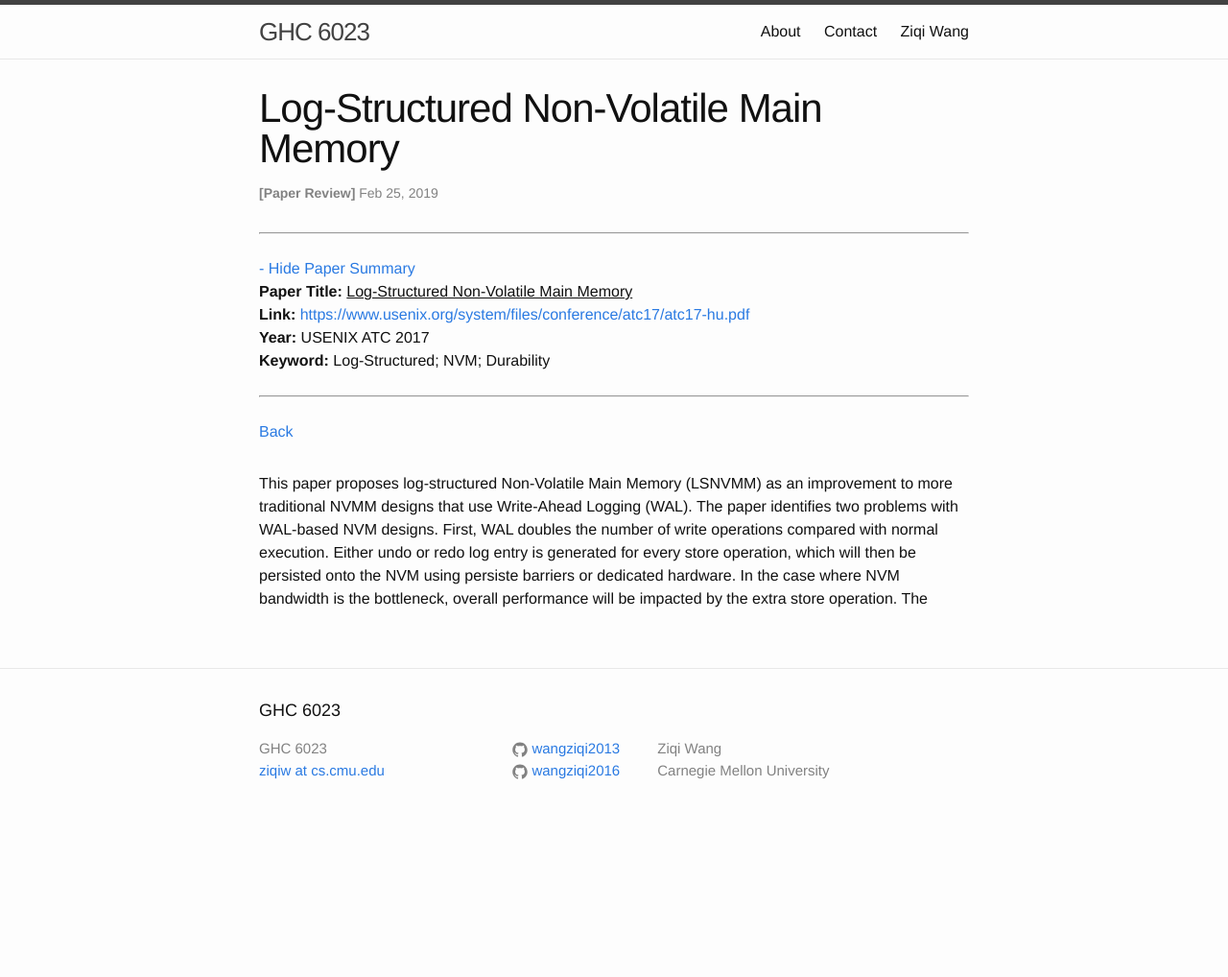
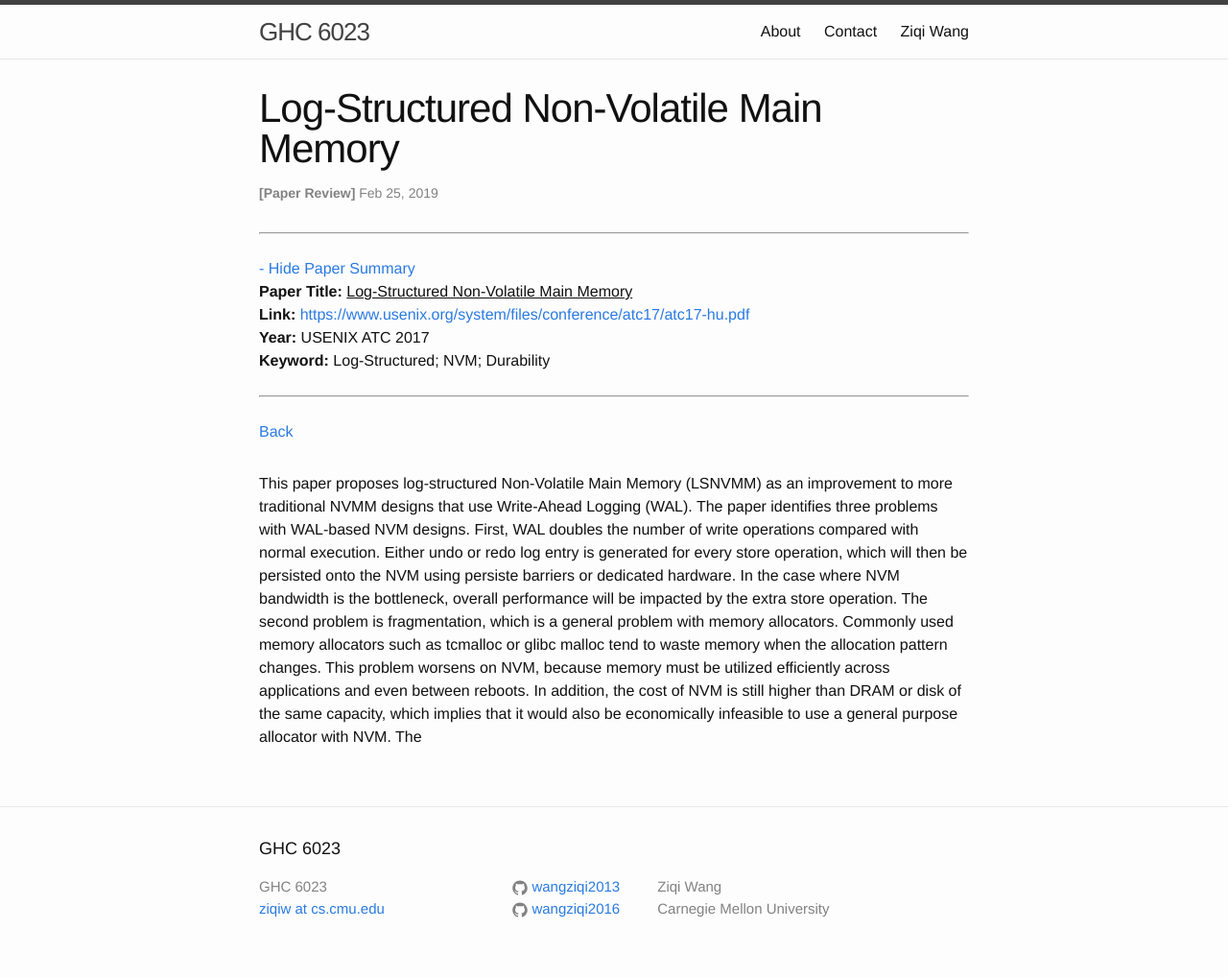
Before and after one commit to wangziqi2013/wangziqi2013.github.io, a Jekyll site: the page built from _posts/2019-02-25-log-structured-nv-main-memory.markdown, in a window 1280 px wide. Shown: the whole page at 96% size. Built offline with Jekyll 4.4.1, drawn with Linux system fonts in a browser that asks for light colours; before the commit the page ends 900 px from its top, so only the background shows below that.

Commit message:
Adding second problem

```diff
--- a/_posts/2019-02-25-log-structured-nv-main-memory.markdown
+++ b/_posts/2019-02-25-log-structured-nv-main-memory.markdown
@@ -14,7 +14,12 @@ version_mgmt:
 ---
 
 This paper proposes log-structured Non-Volatile Main Memory (LSNVMM) as an improvement to more traditional NVMM designs
-that use Write-Ahead Logging (WAL). The paper identifies two problems with WAL-based NVM designs. First, WAL doubles the
+that use Write-Ahead Logging (WAL). The paper identifies three problems with WAL-based NVM designs. First, WAL doubles the
 number of write operations compared with normal execution. Either undo or redo log entry is generated for every store
 operation, which will then be persisted onto the NVM using persiste barriers or dedicated hardware. In the case where NVM
-bandwidth is the bottleneck, overall performance will be impacted by the extra store operation. The
+bandwidth is the bottleneck, overall performance will be impacted by the extra store operation. The second problem is
+fragmentation, which is a general problem with memory allocators. Commonly used memory allocators such as tcmalloc or glibc
+malloc tend to waste memory when the allocation pattern changes. This problem worsens on NVM, because memory must be utilized
+efficiently across applications and even between reboots. In addition, the cost of NVM is still higher than DRAM or disk of
+the same capacity, which implies that it would also be economically infeasible to use a general purpose allocator with NVM.
+The
```
